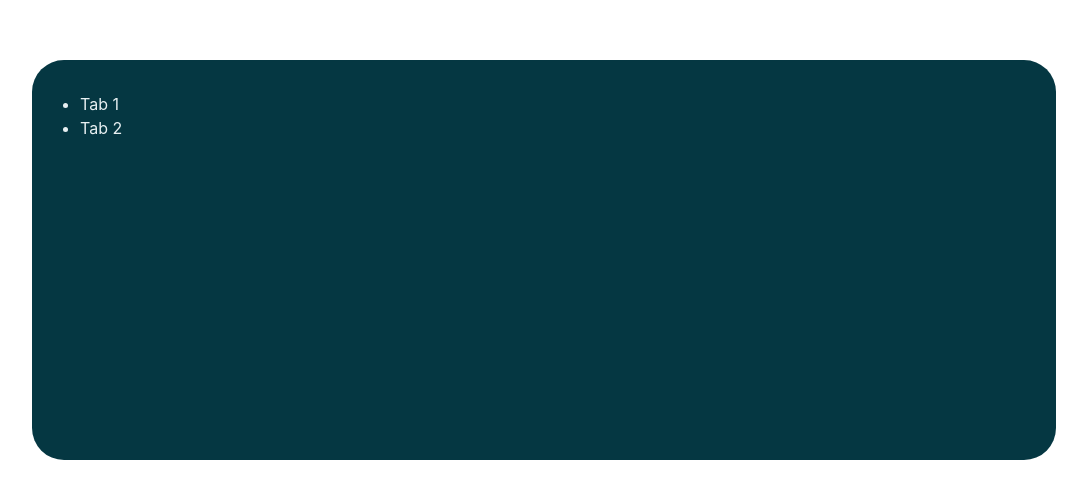
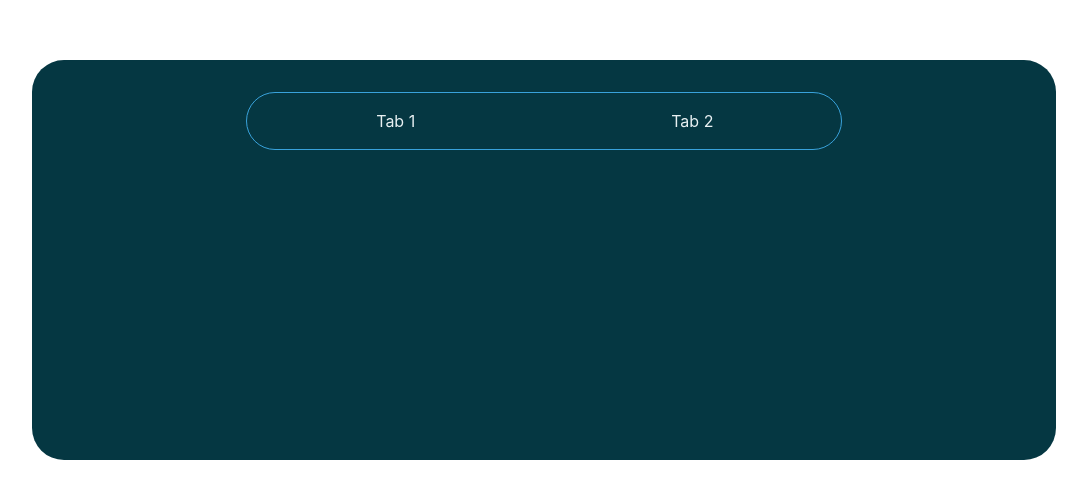
Before and after one commit to adarraji/react-table, a React (Create React App) app: page / in a window 1280 px wide. Shown: the part 396-894 px from the top of the page, without its empty margins (96-1183 px from the left). Built offline with nearby package versions, Linux system fonts and the light colour scheme.

Commit message:
Changed App from function to class component

```diff
--- a/src/containers/App.css
+++ b/src/containers/App.css
@@ -29,3 +29,52 @@
         padding: 2rem 0;
     }
 }
+
+/* Tab Nav */
+ul.tab-nav {
+    width: 60%;
+    margin: 0 auto 2rem;
+    display: flex;
+    align-items: center;
+    justify-content: space-between;
+    border: 1px solid #39A2DB;
+    border-radius: 2rem;
+    padding-left: 0px;
+
+    @media (max-width: 768px) {
+        width: 90%;
+    }
+}
+
+ul.tab-nav li {
+    width: 50%;
+    padding: 1rem;
+    list-style: none;
+    text-align: center;
+    cursor: pointer;
+    transition: all 0.7s;
+    border-bottom-left-radius: 2rem;
+    border-top-left-radius: 2rem;
+}
+
+ul.tab-nav li:nth-child(2) {
+    border-radius: 0;
+    border-bottom-right-radius: 2rem;
+    border-top-right-radius: 2rem;
+}
+
+ul.tab-nav li:hover {
+    background: rgba(50, 224, 196, 0.15);
+}
+
+ul.tab-nav li.active {
+    background: #39A2DB;
+}
+
+
+/* First and Second Tab Styles */
+.FirstTab p,
+.SecondTab p {
+    font-size: 2rem;
+    text-align: center;
+}
```
Also changed, not shown: src/containers/App.js (+8 -1 lines).
